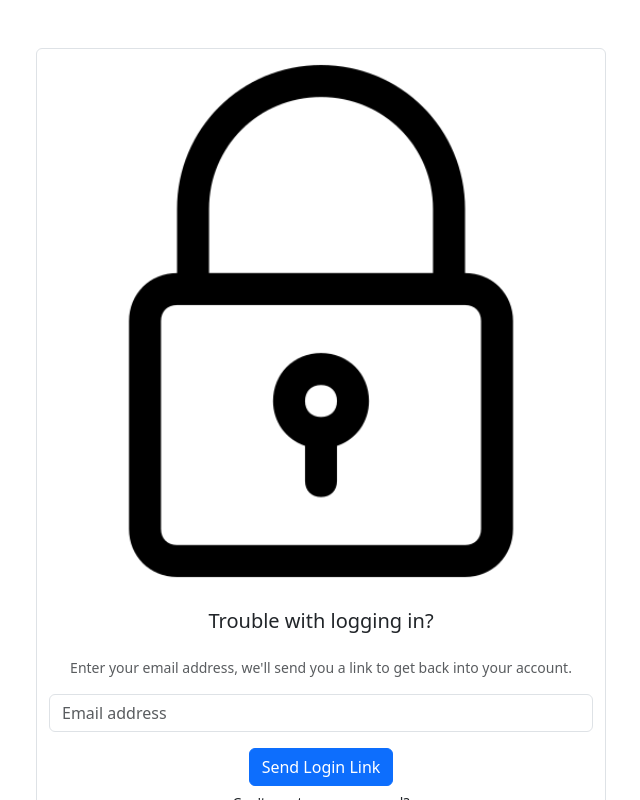
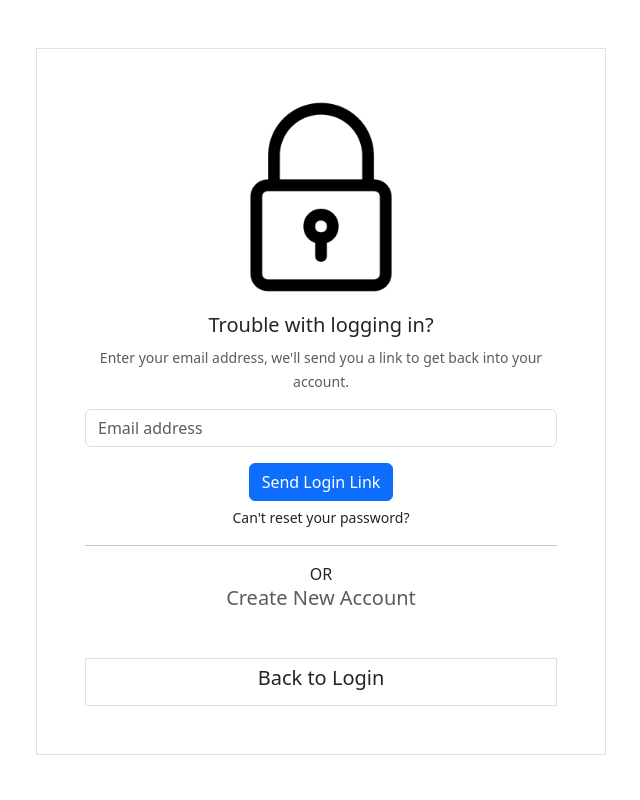
Before and after one commit to brajamohamed/Instragram-clone, a React (Create React App) app: page /forgotpassword in a window 1280 px wide. Shown: the top 800 px of the page, without its empty margins (319-959 px from the left). Built offline with nearby package versions, Linux system fonts and the light colour scheme.

Commit message:
fixed forgot password

```diff
--- a/src/ForgotPassword/ForgotPassword.css
+++ b/src/ForgotPassword/ForgotPassword.css
@@ -10,3 +10,6 @@ footer {
 .content {
   position: relative;
 }
+.card-img-top {
+  width: 200px;
+}
--- a/src/ForgotPassword/ForgotPassword.jsx
+++ b/src/ForgotPassword/ForgotPassword.jsx
@@ -19,9 +19,9 @@ const ForgotPassword = () => {
     }
   };
   return (
-    <div className="container ">
-      <div className="row d-flex justify-content-center mt-5">
-        <div className="card col-lg-6 border content">
+    <div className="container">
+      <div className="row d-flex justify-content-center mt-5 ">
+        <div className="col-lg-6 p-5 border content">
           <img
             className="card-img-top"
             src={LockIcon}
@@ -66,8 +66,8 @@ const ForgotPassword = () => {
               <h5>Create New Account</h5>
             </Link>
           </div>
-          <div className="card-footer border">
-            <button className="btn w-100">
+          <div className="border">
+            <button className="btn d-block w-100">
               <h5 className=" ">Back to Login</h5>
             </button>
           </div>
```
